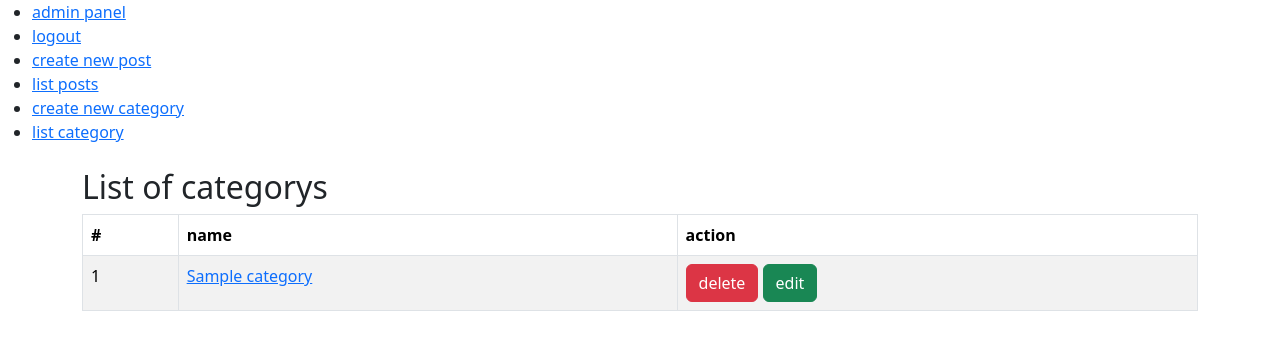
After one commit to mahdiasadi1/flask-blog, a Flask app: page /admin/list_category/ in a window 1280 px wide. The commit adds this page. Shown: the top 350 px of the page. Run offline with Flask 3, Linux system fonts and the light colour scheme; the visitor is signed in with stand-in values (Sample User, id 1); tables that the repository leaves empty hold one stand-in row (values such as "Sample post").

Commit message:
create  crud of category

```diff
--- a/mod_admin/views.py
+++ b/mod_admin/views.py
@@ -5,8 +5,8 @@ from  mod_user.form import Loginform
 from mod_user.models import User
 from . import admin
 from .utils import protected_view
-from mod_blog.forms import Postform
-from mod_blog.models import Post
+from mod_blog.forms import Postform,Categoryform
+from mod_blog.models import Post ,Category
 from app import db
 from sqlalchemy.exc import IntegrityError
 @admin.route('/')
@@ -108,3 +108,62 @@ def modify_post(id):
             flash("your slug is already taken")
             return render_template('admin/modify_post.html',form = form,post=post)
     return render_template('admin/modify_post.html',form = form,post=post)
+############################
+@admin.route('/category/new',methods=["POST","GET"])
+@protected_view
+def create_category():
+    form = Categoryform(request.form)
+    if request.method == 'POST':
+        print ("fuck")
+        if not form.validate_on_submit():
+            return 1
+
+        newcategory  = Category()
+        newcategory.name = form.name.data
+        newcategory.slug = form.slug.data
+        newcategory.description=form.description.data
+        try:
+            db.session.add(newcategory)
+            db.session.commit()
+            flash("new category created successfully " , "success")
+            return redirect(url_for('admin.admin_index'))
+        except  IntegrityError:
+            db.session.rollback()
+    else:
+        print("no fuck")
+        return render_template('admin/create_category.html',form=form)
+@admin.route('/list_category/',methods=["GET","POST"])
+@protected_view
+def list_category():
+    categories = Category.query.all()
+    return render_template('admin/list_category.html',categories = categories)
+@admin.route('categoriy/delete/<int:id>')
+@protected_view
+def delete_category(id):
+    category = Category.query.get_or_404(id)
+    db.session.delete(category)
+    db.session.commit()
+    flash("category deleted successfully", "bg-danger text-white")
+    return redirect(url_for('admin.list_category'))
+@admin.route('category/modify/<int:id>',methods=["GET","POST"])
+@protected_view
+
+def modify_category(id):
+
+    category=Category.query.get_or_404(id)
+    form = Categoryform(obj=category)
+    if request.method =="POST":
+        if not form.validate_on_submit():
+            return render_template('admin/modify_category.html',form = form,category=category)
+        category.name = form.name.data
+        category.description = form.description.data
+        category.slug = form.slug.data
+        try:
+            db.session.commit()
+            flash("update successfully",'text-success')
+            return redirect(url_for('admin.list_category'))
+        except IntegrityError:
+            db.session.rollback()
+            flash("your slug is already taken")
+            return render_template('admin/modify_category.html',form = form,category=category)
+    return render_template('admin/modify_category.html',form = form,category=category)
--- a/mod_blog/forms.py
+++ b/mod_blog/forms.py
@@ -6,3 +6,7 @@ class Postform (FlaskForm):
     summary = StringField()
     content=TextAreaField(validators=[DataRequired()])
     slug=StringField(validators=[DataRequired()])
+class Categoryform(FlaskForm):
+    name = StringField(validators=[DataRequired()])
+    description=TextAreaField()
+    slug=StringField(validators=[DataRequired()])
--- a/templates/admin/base.html
+++ b/templates/admin/base.html
@@ -1,10 +1,13 @@
 {% extends 'base.html' %}
 {% block content %}
 <ul>
-    <li><a href="{{ url_for('admin.admin_index') }}"> admin panel</a></li>
-    <li><a href="{{ url_for('admin.logout') }}"> logout</a></li>
-    <li><a href="{{ url_for('admin.create_post') }}">create new post</a></li>
-    <li><a href="{{ url_for('admin.list_post') }}"> list posts</a></li>
+    <li><a  href="{{ url_for('admin.admin_index') }}"> admin panel</a></li>
+    <li><a  href="{{ url_for('admin.logout') }}"> logout</a></li>
+    <li><a  href="{{ url_for('admin.create_post') }}">create new post</a></li>
+    <li><a  href="{{ url_for('admin.list_post') }}"> list posts</a></li>
+    <li><a  href="{{ url_for('admin.create_category') }}">create new category</a></li>
+    <li><a  href="{{ url_for('admin.list_category') }}"> list category</a></li>
+
 </ul>
 <div>
     {% with messages = get_flashed_messages(True) %}
--- a/templates/admin/create_post.html
+++ b/templates/admin/create_post.html
@@ -1,6 +1,6 @@
 {% extends 'admin/base.html' %}
 {% block title %}  create new post {% endblock %}
-{% block content %}
+{% block content_area %}
 <form action="{{ url_for('admin.create_post')}}" method="post">
 {{ form.hidden_tag() }}
 title : {{ form.title }} <br>
--- /dev/null
+++ b/templates/admin/list_category.html
@@ -0,0 +1,39 @@
+{% extends 'admin/base.html' %}
+{% block title %} admin category list
+{% endblock %}
+{% block content_area %}
+<div class="container mt-4">
+    <h2>List of categorys</h2>
+    <div class="table-responsive">
+        <table class="table table-bordered table-striped">
+            <thead>
+                <tr>
+                    <th>#</th>
+                    <th>name</th>
+                    <th>action</th>
+                </tr>
+            </thead>
+            <tbody>
+                {% for category in categories %}
+                <tr>
+                    <td> {{ category.id}} </td>
+                    <td>
+                       <a href="{{ url_for('blog.single_category',slug=category.slug)}}">     {{ category.name }}</a>
+                                                </td>
+                    <td>
+                        <a href="{{ url_for('admin.delete_category',id=category.id)}}" class="btn btn-danger"> delete</a>
+                        <a href="{{ url_for('admin.modify_category',id=category.id)}}" class="btn btn-success"> edit</a>
+
+                    </td>
+
+                </tr>
+                {% endfor %}
+
+            </tbody>
+        </table>
+    </div>
+</div>
+
+</body>
+</html>
+{% endblock %}
```
Also changed, not shown: mod_blog/views.py (+6 -1 lines), templates/admin/create_category.html (added, +11 -0 lines), templates/admin/modify_category.html (added, +11 -0 lines), templates/blog/single_category.html (added, +9 -0 lines), mod_user/form.py (line endings or trailing spaces).
